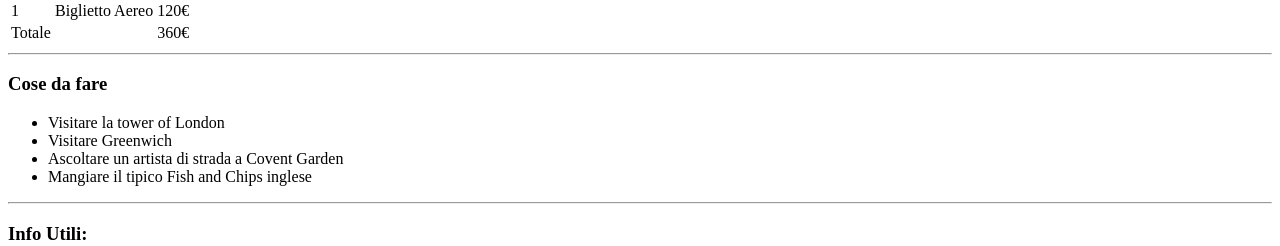
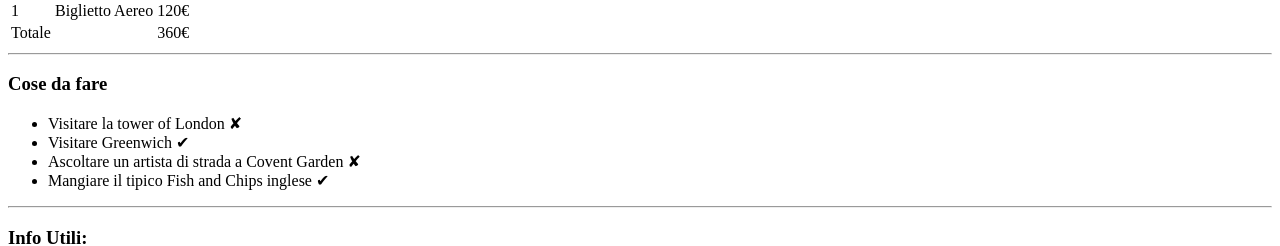
Before and after one commit to bettercallpaul07/html-london-trip, a plain HTML site: page index.html in a window 1280 px wide. Shown: the part 828-1074 px from the top of the page. Drawn offline with Linux system fonts and the light colour scheme.

Commit message:
Piccolo Aggiusto

```diff
--- a/index.html
+++ b/index.html
@@ -55,10 +55,10 @@
 
         <h3>Cose da fare</h3>
             <ul>
-                <li>Visitare la tower of London</li>
-                <li>Visitare Greenwich</li>
-                <li>Ascoltare un artista di strada a Covent Garden</li>
-                <li>Mangiare il tipico Fish and Chips inglese</li>
+                <li>Visitare la tower of London &#10008;</li>
+                <li>Visitare Greenwich &#10004;</li>
+                <li>Ascoltare un artista di strada a Covent Garden &#10008;</li>
+                <li>Mangiare il tipico Fish and Chips inglese &#10004;</li>
             </ul>
         <hr>
 
```
